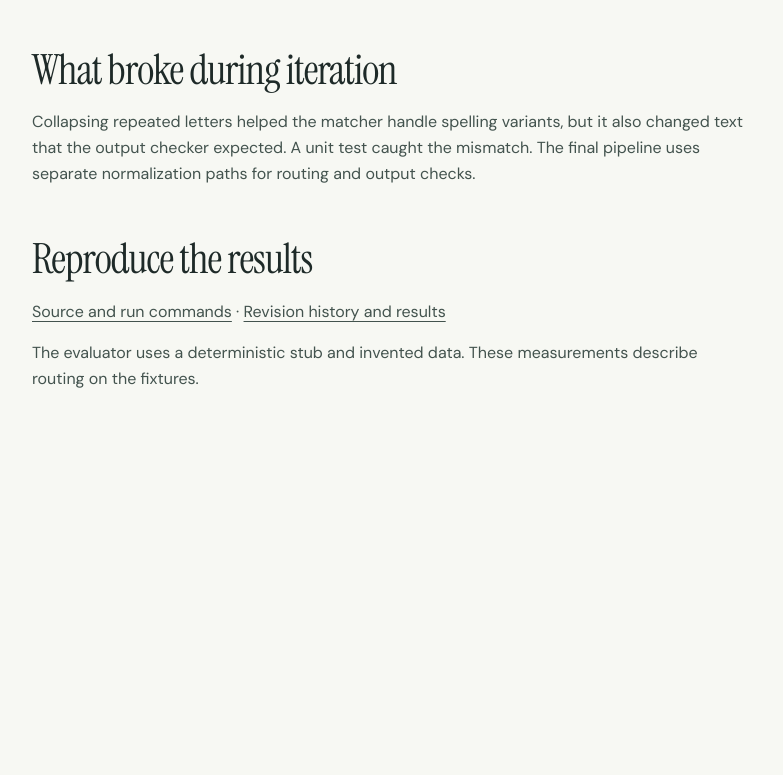
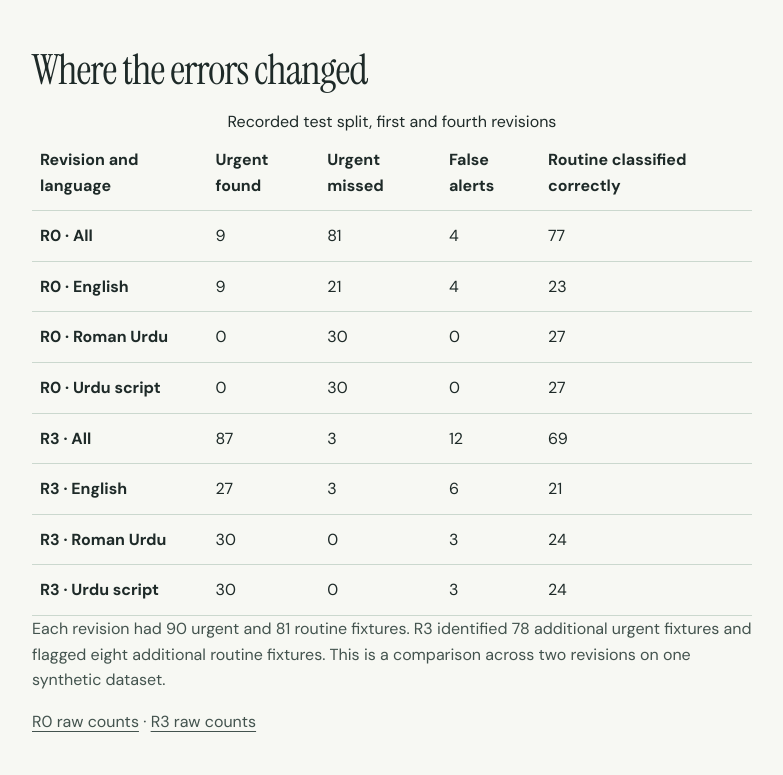
Before and after one commit to muiizz/engineering-portfolio, a plain HTML site: page safety-rules.html in a window 1280 px wide. Shown: the part 905-1680 px from the top of the page, without its empty margins (76-859 px from the left). Before the commit the page ends 1312 px from the top, so only its background shows below. Drawn offline with Linux system fonts and the light colour scheme.

Commit message:
Publish per-language safety audit confusion counts

```diff
--- a/safety-rules.html
+++ b/safety-rules.html
@@ -19,6 +19,23 @@
     <h2>What the evaluation found</h2>
     <p>The first revision killed 112 of 115 mutants while missing 81 of 90 urgent fixtures in the test split. Both Urdu-language groups had zero urgent recall. By the fourth revision, the engine missed 3 of 90. The false urgent rate rose from 4.9% to 14.8%. The final campaign killed 189 of 196 mutants.</p>
     <p>The results are from 23 November 2026. The data contains 342 synthetic messages across development and test splits. The author wrote both the rules and the cases, so the test split was not independently authored.</p>
+    <h2>Where the errors changed</h2>
+    <div style="overflow-x:auto" tabindex="0" role="region" aria-label="Confusion counts by language">
+      <table>
+        <caption>Recorded test split, first and fourth revisions</caption>
+        <thead><tr><th scope="col">Revision and language</th><th scope="col">Urgent found</th><th scope="col">Urgent missed</th><th scope="col">False alerts</th><th scope="col">Routine classified correctly</th></tr></thead>
+        <tbody><tr><th scope="row">R0 · All</th><td>9</td><td>81</td><td>4</td><td>77</td></tr>
+<tr><th scope="row">R0 · English</th><td>9</td><td>21</td><td>4</td><td>23</td></tr>
+<tr><th scope="row">R0 · Roman Urdu</th><td>0</td><td>30</td><td>0</td><td>27</td></tr>
+<tr><th scope="row">R0 · Urdu script</th><td>0</td><td>30</td><td>0</td><td>27</td></tr>
+<tr><th scope="row">R3 · All</th><td>87</td><td>3</td><td>12</td><td>69</td></tr>
+<tr><th scope="row">R3 · English</th><td>27</td><td>3</td><td>6</td><td>21</td></tr>
+<tr><th scope="row">R3 · Roman Urdu</th><td>30</td><td>0</td><td>3</td><td>24</td></tr>
+<tr><th scope="row">R3 · Urdu script</th><td>30</td><td>0</td><td>3</td><td>24</td></tr></tbody>
+      </table>
+    </div>
+    <p>Each revision had 90 urgent and 81 routine fixtures. R3 identified 78 additional urgent fixtures and flagged eight additional routine fixtures. This is a comparison across two revisions on one synthetic dataset.</p>
+    <p><a href="https://github.com/muiizz/llm-safety-rules-engine/blob/b8468d64a0c879c75a73e9e2a8acf1ddd093555f/python/evals/results/R0.json">R0 raw counts</a> · <a href="https://github.com/muiizz/llm-safety-rules-engine/blob/b8468d64a0c879c75a73e9e2a8acf1ddd093555f/python/evals/results/R3.json">R3 raw counts</a></p>
     <h2>What broke during iteration</h2>
     <p>Collapsing repeated letters helped the matcher handle spelling variants, but it also changed text that the output checker expected. A unit test caught the mismatch. The final pipeline uses separate normalization paths for routing and output checks.</p>
     <h2>Reproduce the results</h2>
```
